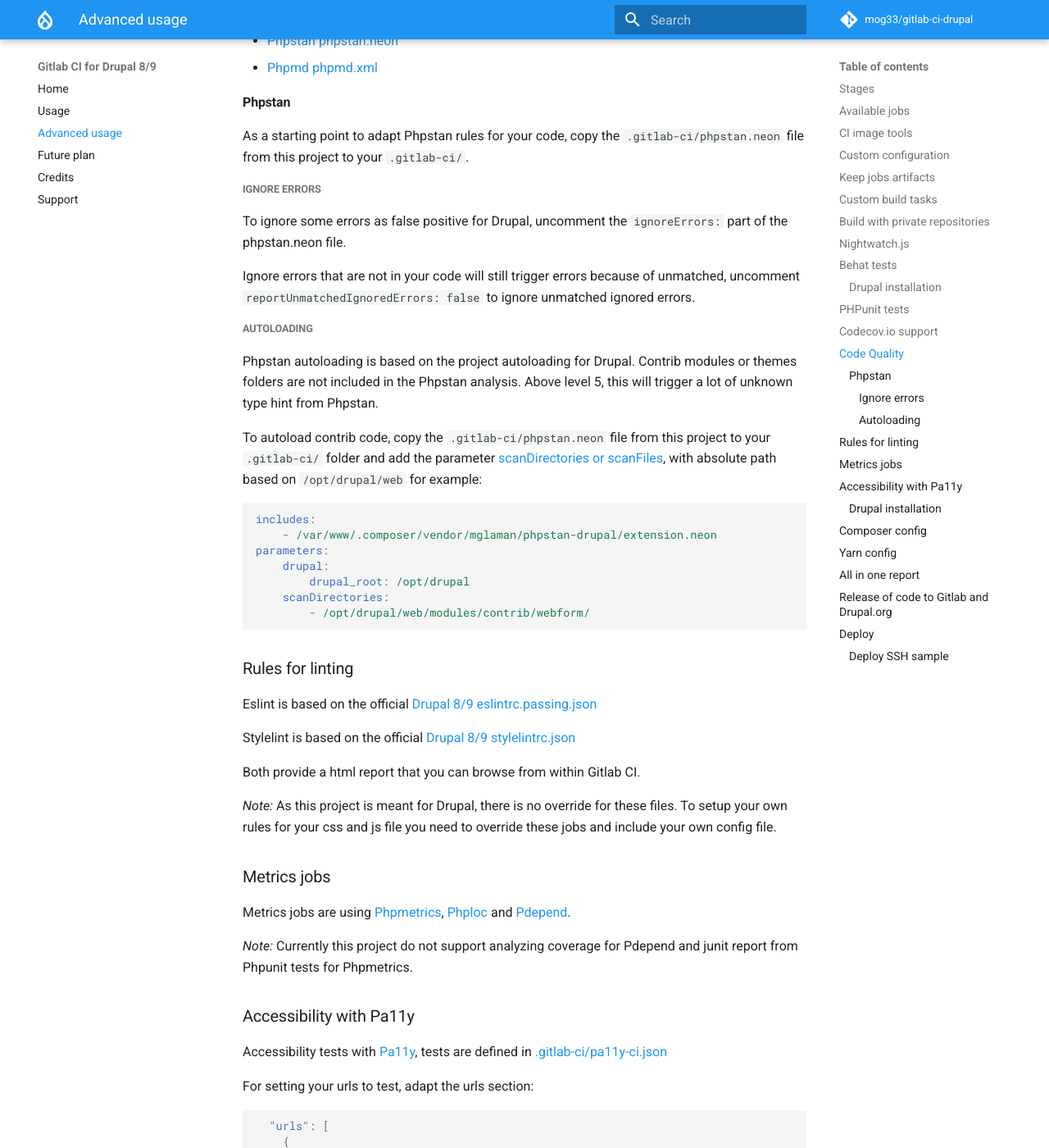
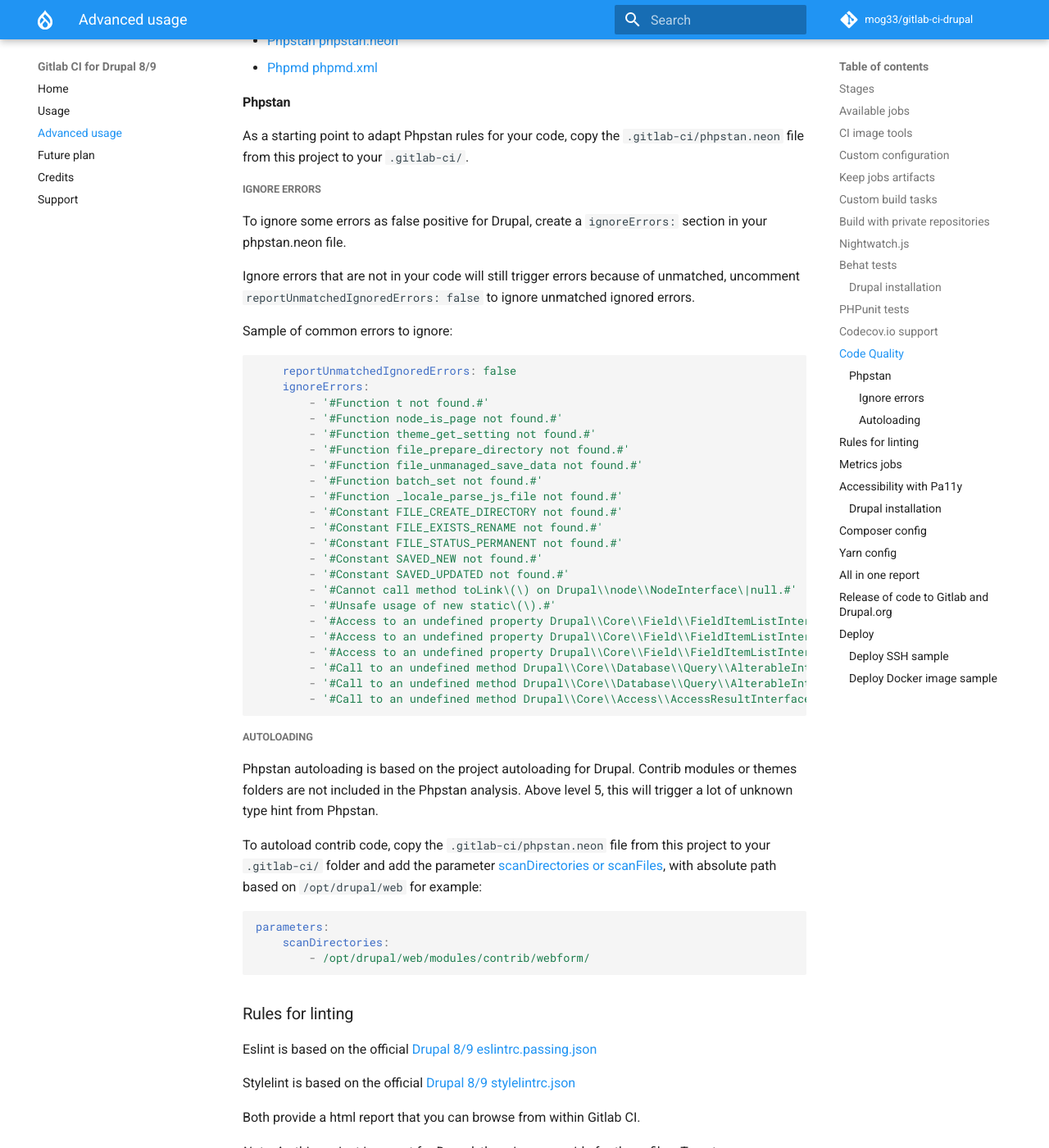
Before and after one commit to mogtofu33/gitlab-ci-drupal, an MkDocs documentation site: the page built from docs/advanced-usage.md, in a window 1280 px wide and 1400 px high, scrolled down 6391 px. Shown: the whole window at 82% size. Built offline with MkDocs 1.6.1 and Material for MkDocs 9.7.7, drawn with Linux system fonts in a browser that asks for light colours; comment, search, counter and statistics services are not loaded; some of the changed text lies outside the part shown.

Commit message:
docs: phpstan update, deploy samples

````diff
--- a/docs/advanced-usage.md
+++ b/docs/advanced-usage.md
@@ -237,10 +237,37 @@ to your `.gitlab-ci/`.
 
 ##### Ignore errors
 
-To ignore some errors as false positive for Drupal, uncomment the `ignoreErrors:` part of the phpstan.neon file.
+To ignore some errors as false positive for Drupal, create a `ignoreErrors:` section in your phpstan.neon file.
 
 Ignore errors that are not in your code will still trigger errors because of unmatched, uncomment
 `reportUnmatchedIgnoredErrors: false` to ignore unmatched ignored errors.
+
+Sample of common errors to ignore:
+
+```yaml
+    reportUnmatchedIgnoredErrors: false
+    ignoreErrors:
+        - '#Function t not found.#'
+        - '#Function node_is_page not found.#'
+        - '#Function theme_get_setting not found.#'
+        - '#Function file_prepare_directory not found.#'
+        - '#Function file_unmanaged_save_data not found.#'
+        - '#Function batch_set not found.#'
+        - '#Function _locale_parse_js_file not found.#'
+        - '#Constant FILE_CREATE_DIRECTORY not found.#'
+        - '#Constant FILE_EXISTS_RENAME not found.#'
+        - '#Constant FILE_STATUS_PERMANENT not found.#'
+        - '#Constant SAVED_NEW not found.#'
+        - '#Constant SAVED_UPDATED not found.#'
+        - '#Cannot call method toLink\(\) on Drupal\\node\\NodeInterface\|null.#'
+        - '#Unsafe usage of new static\(\).#'
+        - '#Access to an undefined property Drupal\\Core\\Field\\FieldItemListInterface\:\:\$entity.#'
+        - '#Access to an undefined property Drupal\\Core\\Field\\FieldItemListInterface\:\:\$value.#'
+        - '#Access to an undefined property Drupal\\Core\\Field\\FieldItemListInterface\:\:\$title.#'
+        - '#Call to an undefined method Drupal\\Core\\Database\\Query\\AlterableInterface\:\:execute\(\).#'
+        - '#Call to an undefined method Drupal\\Core\\Database\\Query\\AlterableInterface\:\:count\(\).#'
+        - '#Call to an undefined method Drupal\\Core\\Access\\AccessResultInterface\:\:setCacheMaxAge\(\).#'
+```
 
 ##### Autoloading
 
@@ -253,11 +280,7 @@ folder and add the parameter [scanDirectories or scanFiles](https://phpstan.org/
 with absolute path based on `/opt/drupal/web` for example:
 
 ```yaml
-includes:
-    - /var/www/.composer/vendor/mglaman/phpstan-drupal/extension.neon
 parameters:
-    drupal:
-        drupal_root: /opt/drupal
     scanDirectories:
         - /opt/drupal/web/modules/contrib/webform/
 ```
@@ -406,7 +429,7 @@ For deploy samples, see examples in documentation:
 https://docs.gitlab.com/ee/ci/examples/README.html
 
 ```yaml
-Deploy ssh:
+deploy ssh:
   stage: deploy
   extends: .deploy_ssh
   environment:
@@ -431,11 +454,45 @@ Deploy ssh:
   # Drupal project.
   ##############################################################################
   script:
+    # Clean dev modules from Drupal
+    - composer --no-dev update
     # Create remote path and send build.
     - ssh -p22 ${ENV_USER}@${ENV_HOST} "mkdir ${ENV_PATH}/_tmp"
+    # Send files to remote server
     - scp -P22 -r vendor web ${ENV_USER}@${ENV_HOST}:${ENV_PATH}/_tmp
     # Replace Drupal with new build and keep previous version.
     - ssh -p22 ${ENV_USER}@${ENV_HOST} "mv ${ENV_PATH}/current ${ENV_PATH}/_previous && mv ${ENV_PATH}/_tmp ${ENV_PATH}/current"
     # Run any personal deploy script (backup db, drush updb, drush cim...)
     - ssh -p22 ${ENV_USER}@${ENV_HOST} "${ENV_PATH}/scripts/deploy.sh --env=testing"
 ```
+
+#### Deploy Docker image sample
+
+```yaml
+deploy image:
+  stage: deploy
+  image: docker:20
+  services:
+    - docker:20-dind
+  variables:
+    IMAGE_NAME: "${IMAGE_NAME:-"drupal"}"
+    IMAGE_TAG: "${CI_COMMIT_SHORT_SHA}"
+    RELEASE_REGISTRY: docker.io
+    RELEASE_IMAGE: index.docker.io/$RELEASE_USER
+    # Docker in Docker variables.
+    DOCKER_HOST: tcp://docker:2375
+    DOCKER_DRIVER: overlay2
+    DOCKER_BUILDKIT: 1
+  before_script:
+    # Clean dev modules from Drupal
+    - composer --no-dev update
+    - docker --version
+  script:
+    # Create docker image and include our Drupal code.
+    - docker build --compress --tag $- docker push $CI_REGISTRY_IMAGE/$IMAGE_NAME:$IMAGE_TAG ./.gitlab-ci
+    - docker push $CI_REGISTRY_IMAGE/$IMAGE_NAME
+    # Sample to push to Docker Hub.
+    - docker tag $CI_REGISTRY_IMAGE/$IMAGE_NAME $RELEASE_IMAGE/$IMAGE_NAME
+    - echo "$RELEASE_PASSWORD" | docker login $RELEASE_REGISTRY --username $RELEASE_USER --password-stdin
+    - docker push $RELEASE_IMAGE/$IMAGE_NAME
+```
````
Also changed, not shown: 1 other file.
